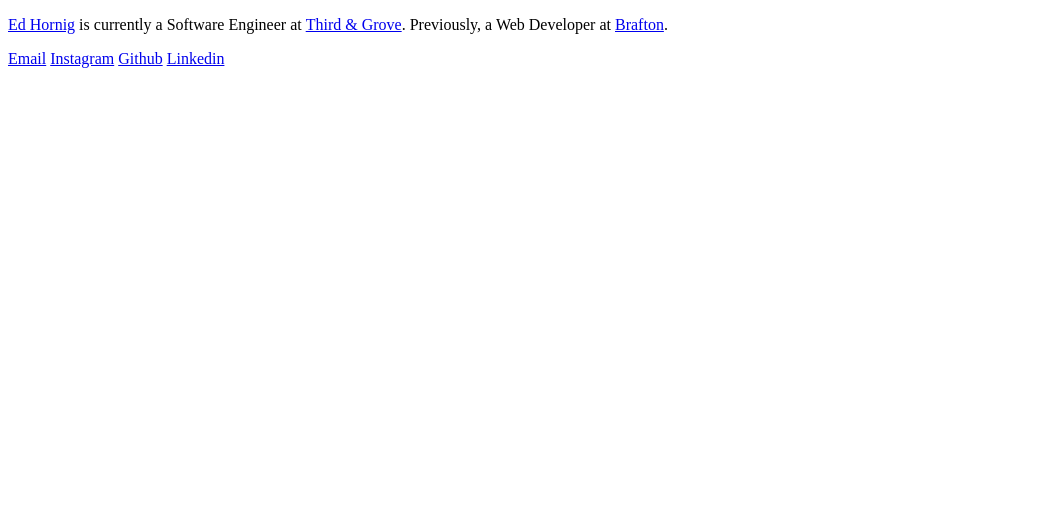
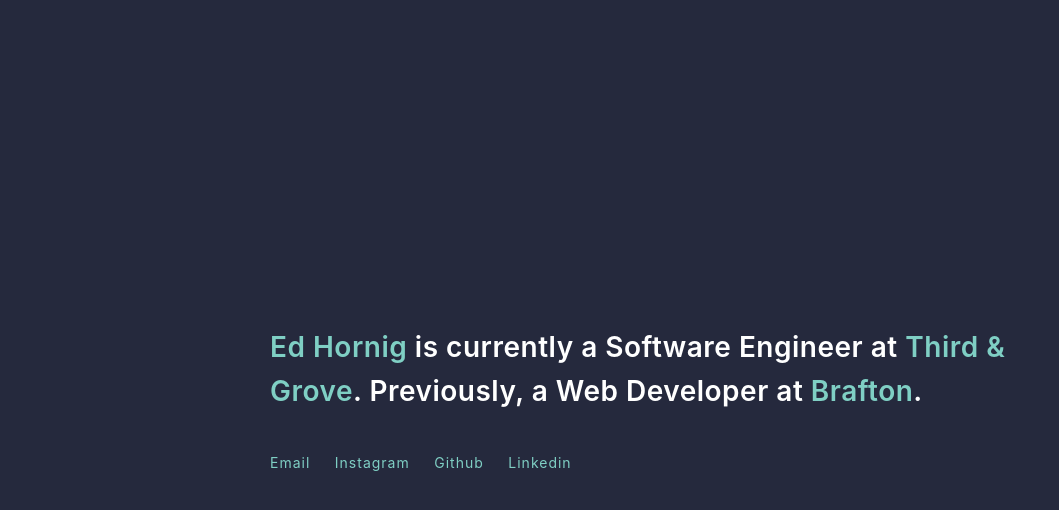
Before and after one commit to thepractice/portfolio, a plain HTML site: page index.html in a window 1280 px wide. Shown: the whole page, without its empty margins (0-1059 px from the left). Drawn offline with Linux system fonts and the light colour scheme.

Commit message:
Fix asset paths.

```diff
--- a/index.html
+++ b/index.html
@@ -5,8 +5,8 @@
     <meta http-equiv="X-UA-Compatible" content="IE=edge">
     <meta content="width=device-width, initial-scale=1" name="viewport">
     <title>Ed Hornig &middot; Software Engineer</title>
-    <link rel="icon" type="image/x-icon" href="/favicon.ico">
-    <link rel="stylesheet" type="text/css" href="/css/main2.css">
+    <link rel="icon" type="image/x-icon" href="favicon.ico">
+    <link rel="stylesheet" type="text/css" href="css/main.css">
   </head>
   <body class="site theme-night">
     <main class="site-content">
```
